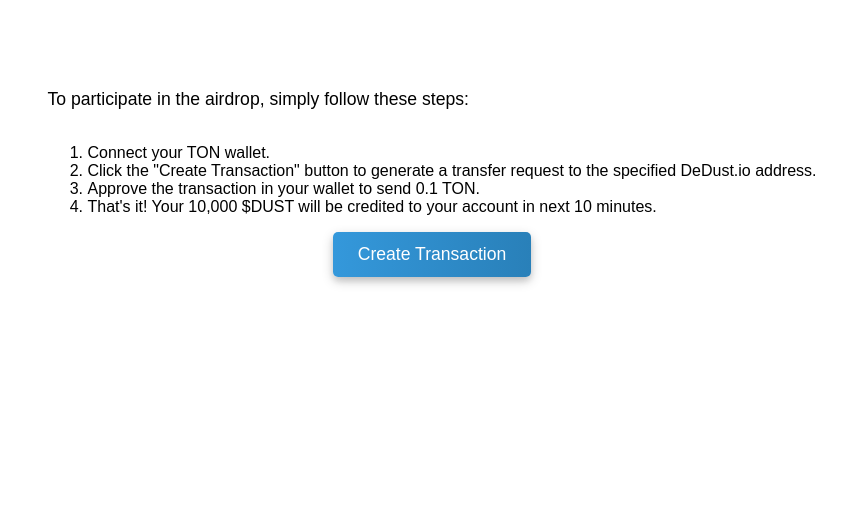
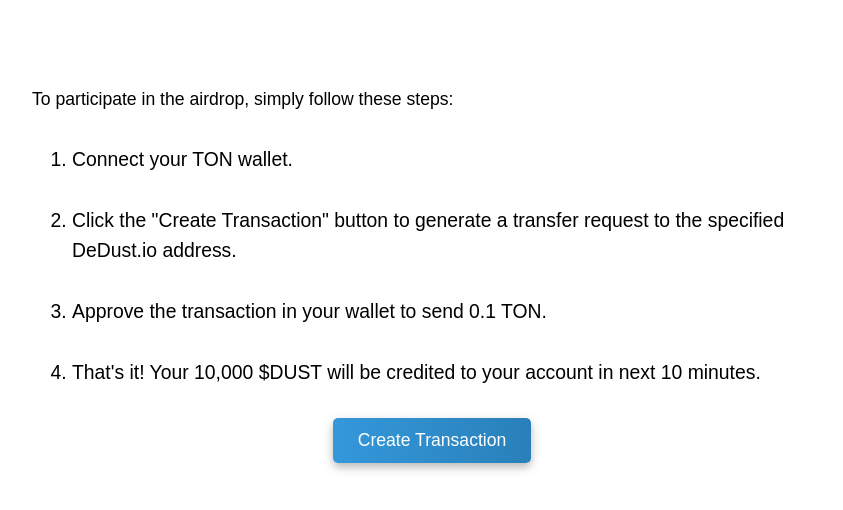
Before and after one commit to Vasiliy-katsyka/airdrop, a plain HTML site: page index.html in a window 1280 px wide. Shown: the part 184-694 px from the top of the page, without its empty margins (208-1051 px from the left). Drawn offline with Linux system fonts and the light colour scheme; a script that the page names is missing.

Commit message:
Update index.html

```diff
--- a/index.html
+++ b/index.html
@@ -76,7 +76,7 @@
         }
 
 
-        p {
+        p, li, ol {
             font-size: 1.1em;
             color: var(--tg-theme-hint-color);
             line-height: 1.6;
```
